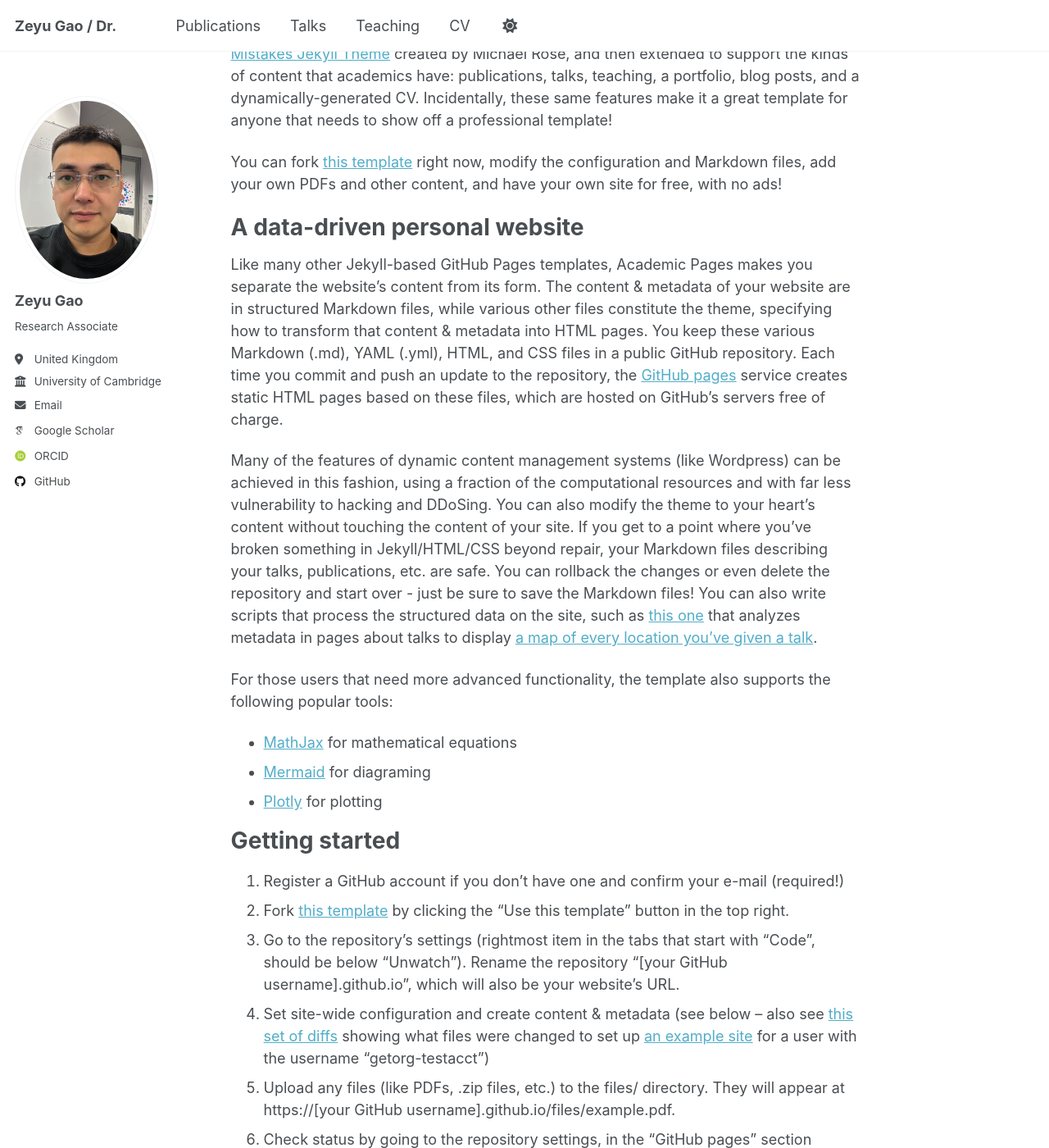
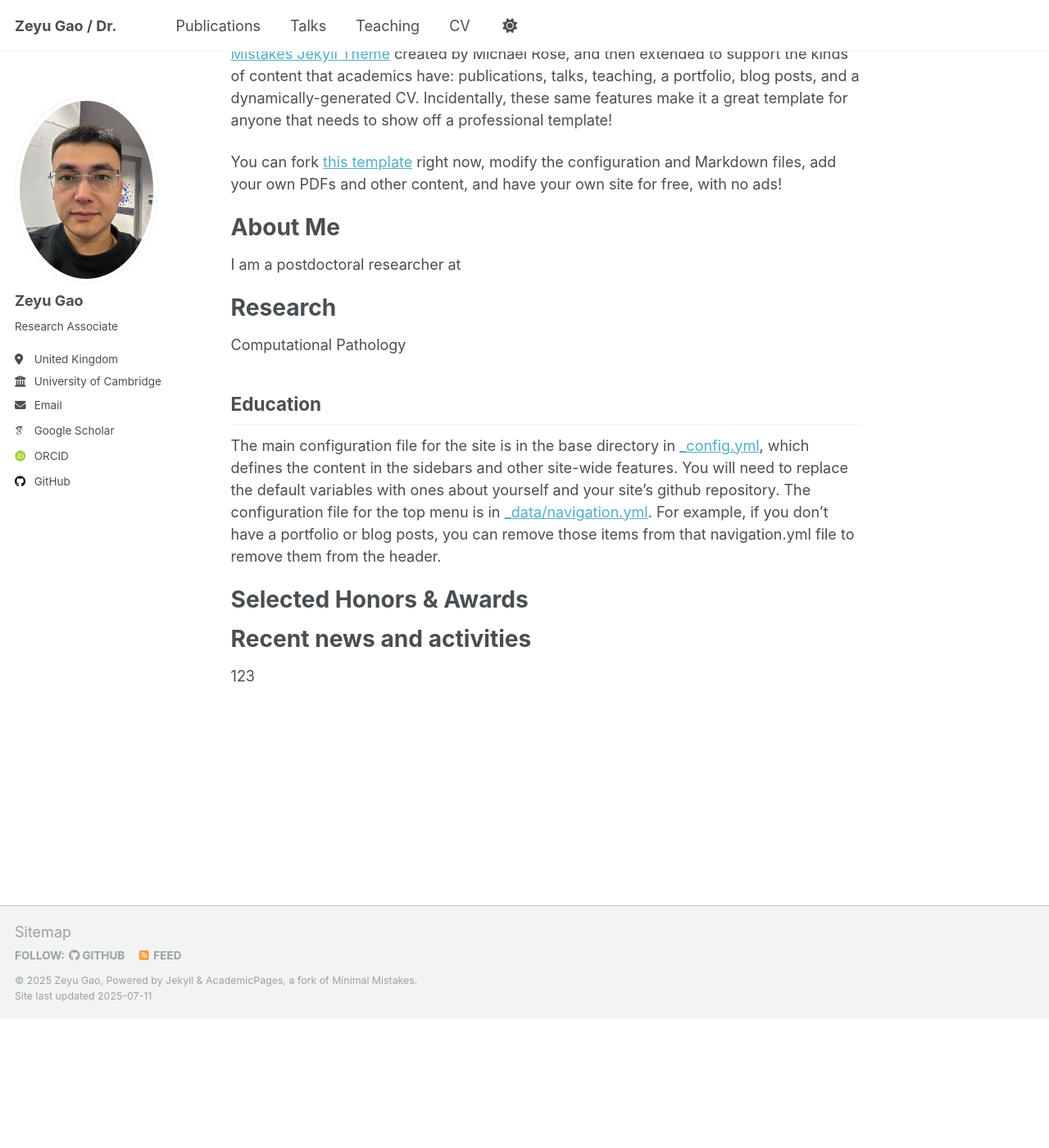
Before and after one commit to ZeyuGaoAi/ZeyuGaoAi.github.io, a Jekyll site: the page built from _pages/about.md, in a window 1280 px wide and 1400 px high, scrolled down 225 px. Shown: the whole window at 82% size. Built offline with Jekyll 4.4.1, drawn with Linux system fonts in a browser that asks for light colours; some web fonts are replaced; a script that is not in the unit is left out; after the commit the page ends 1467 px from its top, so only the background shows below that; some of the changed text lies outside the part shown.

Commit message:
Update about.md

```diff
--- a/_pages/about.md
+++ b/_pages/about.md
@@ -11,46 +11,21 @@ This is the front page of a website that is powered by the [Academic Pages templ
 
  You can fork [this template](https://github.com/academicpages/academicpages.github.io) right now, modify the configuration and Markdown files, add your own PDFs and other content, and have your own site for free, with no ads!
 
-A data-driven personal website
+About Me
 ======
-Like many other Jekyll-based GitHub Pages templates, Academic Pages makes you separate the website's content from its form. The content & metadata of your website are in structured Markdown files, while various other files constitute the theme, specifying how to transform that content & metadata into HTML pages. You keep these various Markdown (.md), YAML (.yml), HTML, and CSS files in a public GitHub repository. Each time you commit and push an update to the repository, the [GitHub pages](https://pages.github.com/) service creates static HTML pages based on these files, which are hosted on GitHub's servers free of charge.
+I am a postdoctoral researcher at
 
-Many of the features of dynamic content management systems (like Wordpress) can be achieved in this fashion, using a fraction of the computational resources and with far less vulnerability to hacking and DDoSing. You can also modify the theme to your heart's content without touching the content of your site. If you get to a point where you've broken something in Jekyll/HTML/CSS beyond repair, your Markdown files describing your talks, publications, etc. are safe. You can rollback the changes or even delete the repository and start over - just be sure to save the Markdown files! You can also write scripts that process the structured data on the site, such as [this one](https://github.com/academicpages/academicpages.github.io/blob/master/talkmap.ipynb) that analyzes metadata in pages about talks to display [a map of every location you've given a talk](https://academicpages.github.io/talkmap.html).
+Research
+======
+Computational Pathology
 
-For those users that need more advanced functionality, the template also supports the following popular tools:
-- [MathJax](https://www.mathjax.org/) for mathematical equations
-- [Mermaid](https://mermaid.js.org/) for diagraming
-- [Plotly](https://plotly.com/javascript/) for plotting
-
-Getting started
-======
-1. Register a GitHub account if you don't have one and confirm your e-mail (required!)
-1. Fork [this template](https://github.com/academicpages/academicpages.github.io) by clicking the "Use this template" button in the top right.
-1. Go to the repository's settings (rightmost item in the tabs that start with "Code", should be below "Unwatch"). Rename the repository "[your GitHub username].github.io", which will also be your website's URL.
-1. Set site-wide configuration and create content & metadata (see below -- also see [this set of diffs](http://archive.is/3TPas) showing what files were changed to set up [an example site](https://getorg-testacct.github.io) for a user with the username "getorg-testacct")
-1. Upload any files (like PDFs, .zip files, etc.) to the files/ directory. They will appear at https://[your GitHub username].github.io/files/example.pdf.
-1. Check status by going to the repository settings, in the "GitHub pages" section
-
-Site-wide configuration
+Education
 ------
 The main configuration file for the site is in the base directory in [_config.yml](https://github.com/academicpages/academicpages.github.io/blob/master/_config.yml), which defines the content in the sidebars and other site-wide features. You will need to replace the default variables with ones about yourself and your site's github repository. The configuration file for the top menu is in [_data/navigation.yml](https://github.com/academicpages/academicpages.github.io/blob/master/_data/navigation.yml). For example, if you don't have a portfolio or blog posts, you can remove those items from that navigation.yml file to remove them from the header.
 
-Create content & metadata
-------
-For site content, there is one Markdown file for each type of content, which are stored in directories like _publications, _talks, _posts, _teaching, or _pages. For example, each talk is a Markdown file in the [_talks directory](https://github.com/academicpages/academicpages.github.io/tree/master/_talks). At the top of each Markdown file is structured data in YAML about the talk, which the theme will parse to do lots of cool stuff. The same structured data about a talk is used to generate the list of talks on the [Talks page](https://academicpages.github.io/talks), each [individual page](https://academicpages.github.io/talks/2012-03-01-talk-1) for specific talks, the talks section for the [CV page](https://academicpages.github.io/cv), and the [map of places you've given a talk](https://academicpages.github.io/talkmap.html) (if you run this [python file](https://github.com/academicpages/academicpages.github.io/blob/master/talkmap.py) or [Jupyter notebook](https://github.com/academicpages/academicpages.github.io/blob/master/talkmap.ipynb), which creates the HTML for the map based on the contents of the _talks directory).
+Selected Honors & Awards
+======
 
-**Markdown generator**
-
-The repository includes [a set of Jupyter notebooks](https://github.com/academicpages/academicpages.github.io/tree/master/markdown_generator
-) that converts a CSV containing structured data about talks or presentations into individual Markdown files that will be properly formatted for the Academic Pages template. The sample CSVs in that directory are the ones I used to create my own personal website at stuartgeiger.com. My usual workflow is that I keep a spreadsheet of my publications and talks, then run the code in these notebooks to generate the Markdown files, then commit and push them to the GitHub repository.
-
-How to edit your site's GitHub repository
-------
-Many people use a git client to create files on their local computer and then push them to GitHub's servers. If you are not familiar with git, you can directly edit these configuration and Markdown files directly in the github.com interface. Navigate to a file (like [this one](https://github.com/academicpages/academicpages.github.io/blob/master/_talks/2012-03-01-talk-1.md) and click the pencil icon in the top right of the content preview (to the right of the "Raw | Blame | History" buttons). You can delete a file by clicking the trashcan icon to the right of the pencil icon. You can also create new files or upload files by navigating to a directory and clicking the "Create new file" or "Upload files" buttons.
-
-Example: editing a Markdown file for a talk
-![Editing a Markdown file for a talk](/images/editing-talk.png)
-
-For more info
-------
-More info about configuring Academic Pages can be found in [the guide](https://academicpages.github.io/markdown/), the [growing wiki](https://github.com/academicpages/academicpages.github.io/wiki), and you can always [ask a question on GitHub](https://github.com/academicpages/academicpages.github.io/discussions). The [guides for the Minimal Mistakes theme](https://mmistakes.github.io/minimal-mistakes/docs/configuration/) (which this theme was forked from) might also be helpful.
+Recent news and activities
+======
+123
```
